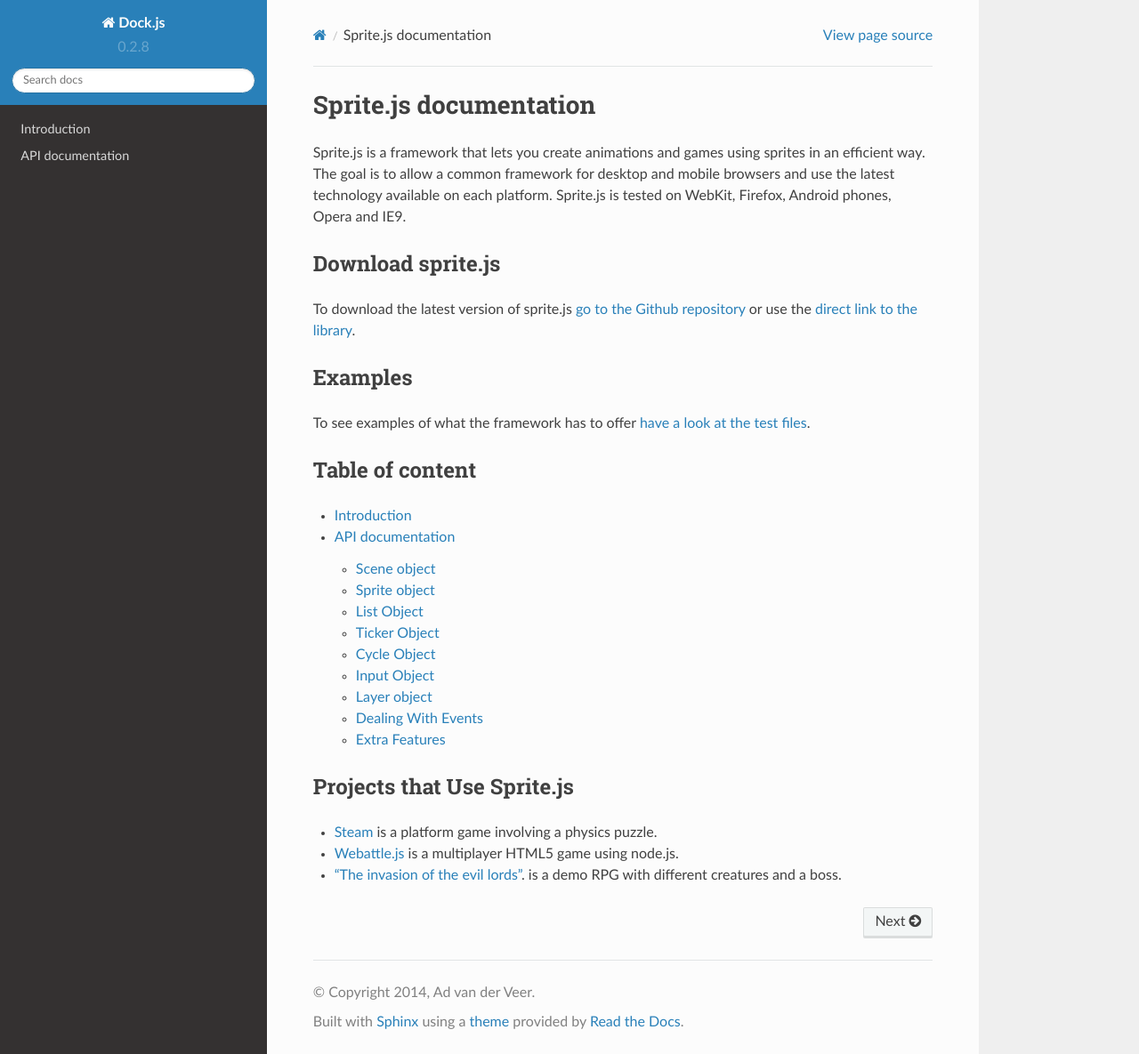
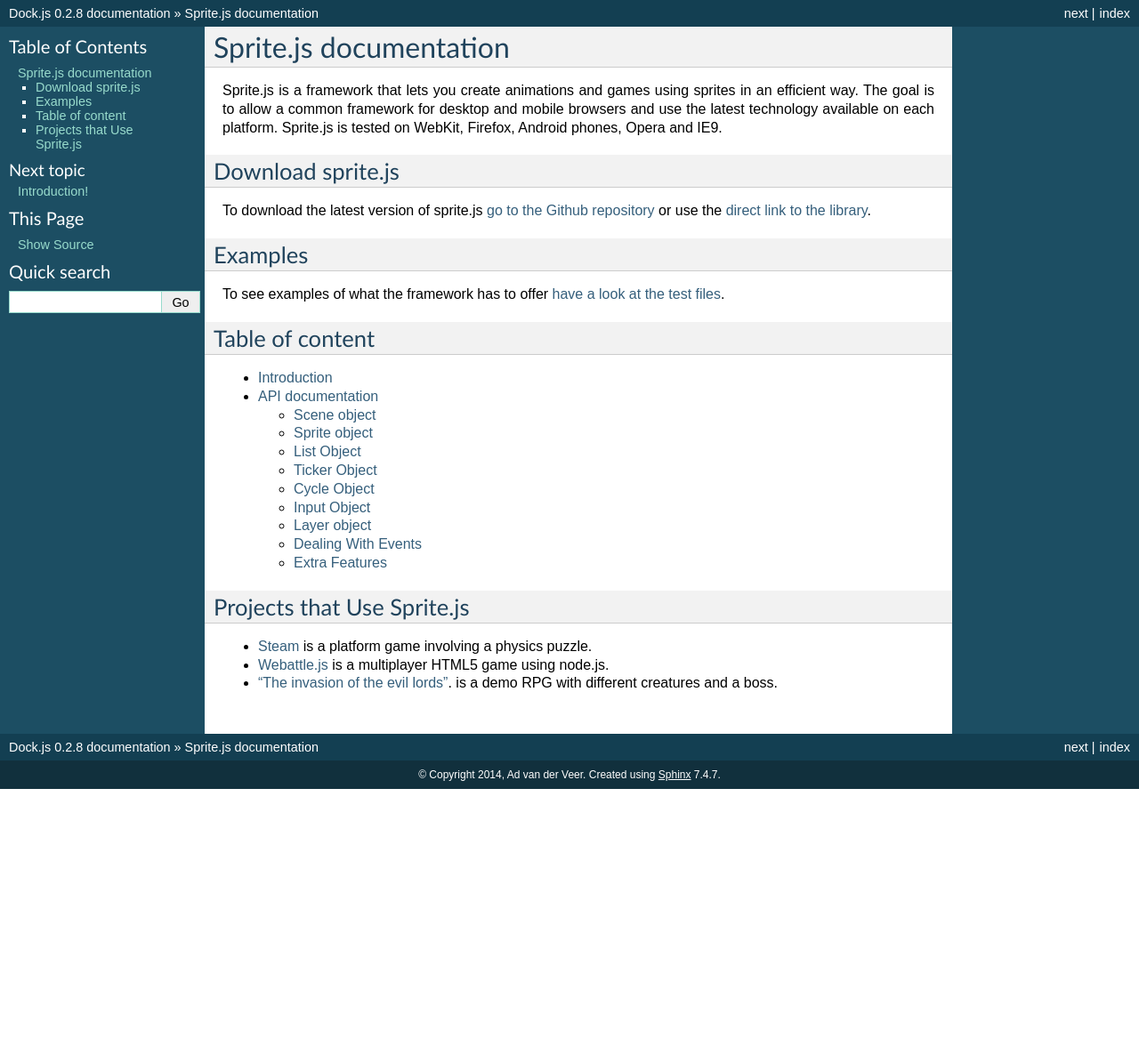
Before and after one commit to advdv/dock.js, a Sphinx documentation site: the page built from docs/index.rst, in a window 1280 px wide and 1185 px high. Shown: the whole window at 89% size. Built offline with Sphinx 7.4.7, drawn with Linux system fonts in a browser that asks for light colours; pages that are not in the unit, such as notebooks, are missing from menus.

Commit message:
more experimentation

```diff
--- a/docs/conf.py
+++ b/docs/conf.py
@@ -14,7 +14,6 @@
 
 import sys
 import os
-import sphinx_rtd_theme
 
 # If extensions (or modules to document with autodoc) are in another directory,
 # add these directories to sys.path here. If the directory is relative to the
@@ -99,8 +98,7 @@
 
 # The theme to use for HTML and HTML Help pages.  See the documentation for
 # a list of builtin themes.
-html_theme = "sphinx_rtd_theme"
-html_theme_path = [sphinx_rtd_theme.get_html_theme_path()]
+html_theme = 'default'
 
 # Theme options are theme-specific and customize the look and feel of a theme
 # further.  For a list of options available for each theme, see the
```
